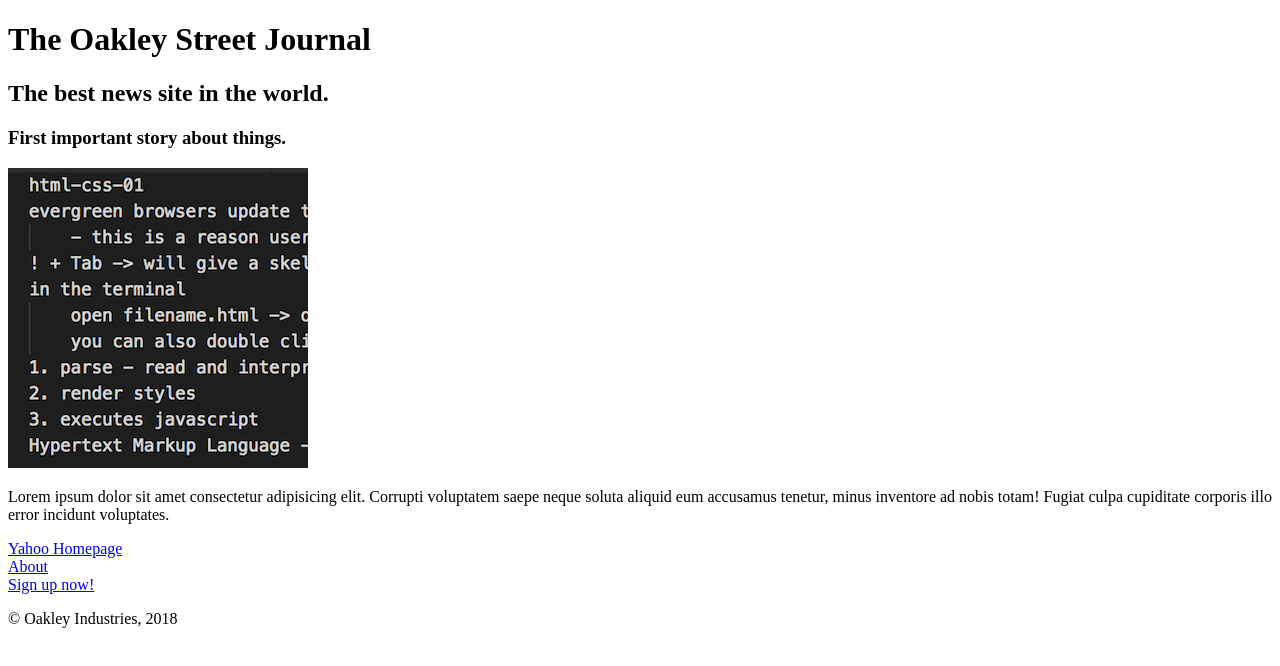
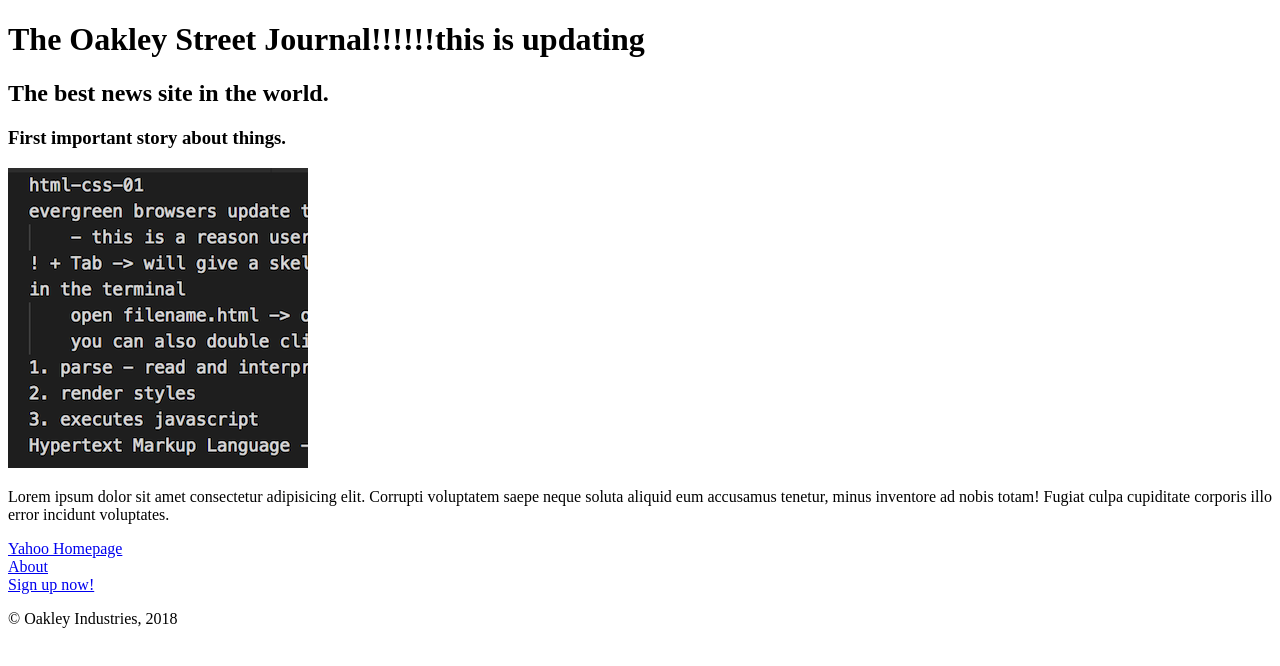
Before and after one commit to Kllicks/web-project1, a plain HTML site: page index.html in a window 1280 px wide. Drawn offline with Linux system fonts and the light colour scheme.

```diff
--- a/index.html
+++ b/index.html
@@ -10,7 +10,7 @@
     <!-- Header -->
     <header>
         <!-- headings are title and subtitle -->
-        <h1>The Oakley Street Journal</h1>
+        <h1>The Oakley Street Journal!!!!!!this is updating </h1>
         <h2>The best news site in the world.</h2>
     </header>
 
```
